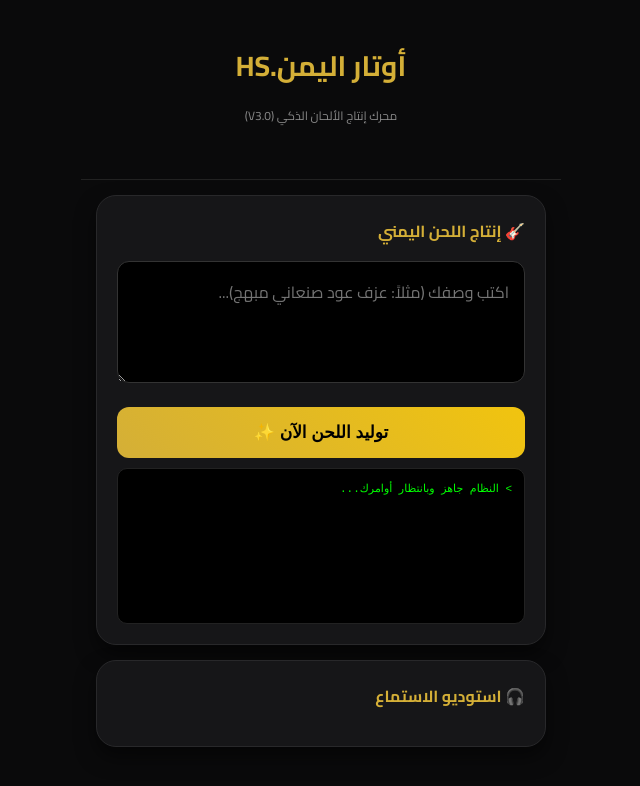
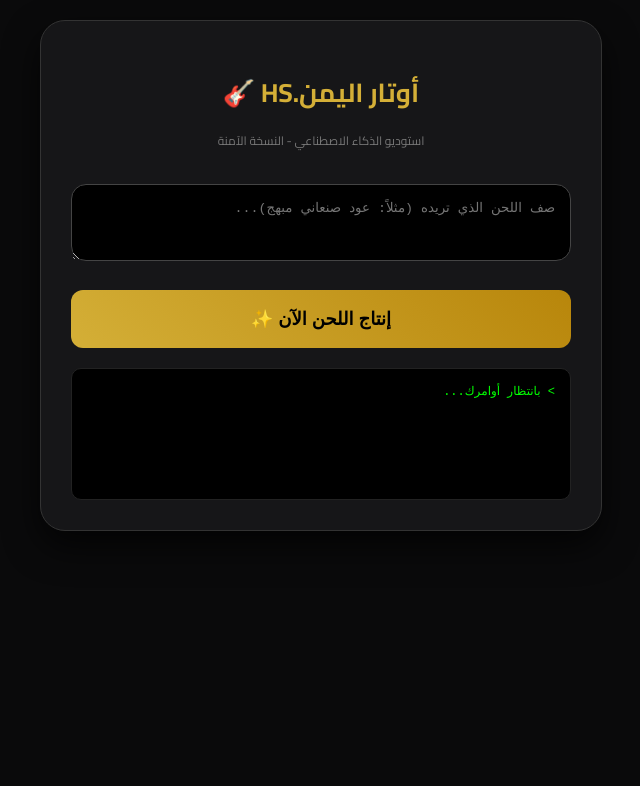
Before and after one commit to hamdiscander-collab/Owtar-yemen, a plain HTML site: page index.html in a window 1280 px wide. Shown: the whole page, without its empty margins (319-959 px from the left). Drawn offline with Linux system fonts and the light colour scheme.

Commit message:
Refactor index.html for improved layout and functionality
Updated the title and modified the layout and styles for better user experience. Replaced the music generation logic and adjusted the HTML structure.

```diff
--- a/index.html
+++ b/index.html
@@ -3,125 +3,70 @@
 <head>
     <meta charset="UTF-8">
     <meta name="viewport" content="width=device-width, initial-scale=1.0">
-    <title>أوتار اليمن.HS | الإصدار المستقر</title>
-    <script src="https://sdk.minepi.com/pi-sdk.js"></script>
+    <title>أوتار اليمن.HS | PRO</title>
     <link href="https://fonts.googleapis.com/css2?family=Cairo:wght@400;700&display=swap" rel="stylesheet">
     <style>
         :root { --gold: #d4af37; --dark: #0a0a0b; --card: #161618; }
-        body { font-family: 'Cairo', sans-serif; background: var(--dark); color: white; margin: 0; padding: 0; display: flex; justify-content: center; }
-        .app-wrapper { width: 100%; max-width: 480px; min-height: 100vh; padding-bottom: 50px; }
-        .header { padding: 40px 20px; text-align: center; border-bottom: 1px solid #222; }
-        .header h1 { color: var(--gold); font-size: 28px; margin: 0; }
-        .section-card { background: var(--card); margin: 15px; border-radius: 20px; padding: 20px; border: 1px solid #28282a; box-shadow: 0 10px 20px rgba(0,0,0,0.5); }
-        .section-title { font-size: 16px; color: var(--gold); margin-bottom: 15px; font-weight: bold; }
-        textarea { width: 100%; background: #000; border: 1px solid #333; border-radius: 12px; color: #fff; padding: 15px; font-family: 'Cairo', sans-serif; box-sizing: border-box; font-size: 16px; outline: none; }
-        textarea:focus { border-color: var(--gold); }
-        .btn-generate { background: linear-gradient(45deg, var(--gold), #f1c40f); color: #000; border: none; width: 100%; padding: 15px; border-radius: 12px; font-weight: bold; cursor: pointer; margin-top: 15px; font-size: 17px; transition: 0.3s; }
-        .btn-generate:active { transform: scale(0.95); }
-        .process-log { background: #000; border-radius: 10px; padding: 12px; font-family: monospace; font-size: 11px; color: #00ff00; height: 130px; overflow-y: auto; margin-top: 10px; text-align: right; border: 1px solid #222; line-height: 1.6; }
-        .player-box { display: none; margin-top: 15px; background: #222; padding: 15px; border-radius: 15px; border: 1px solid var(--gold); }
-        audio { width: 100%; filter: invert(100%); opacity: 0.8; }
-        .loader { display: none; border: 3px solid #333; border-top: 3px solid var(--gold); border-radius: 50%; width: 20px; height: 20px; animation: spin 1s linear infinite; margin: 10px auto; }
-        @keyframes spin { 0% { transform: rotate(0deg); } 100% { transform: rotate(360deg); } }
+        body { font-family: 'Cairo', sans-serif; background: var(--dark); color: white; margin: 0; padding: 20px; text-align: center; }
+        .app-card { max-width: 500px; margin: auto; background: var(--card); border-radius: 25px; padding: 30px; border: 1px solid #333; box-shadow: 0 15px 35px rgba(0,0,0,0.7); }
+        h1 { color: var(--gold); margin-bottom: 5px; font-size: 26px; }
+        textarea { width: 100%; background: #000; border: 1px solid #444; border-radius: 15px; color: #fff; padding: 15px; margin-top: 20px; box-sizing: border-box; outline: none; }
+        .btn-main { background: linear-gradient(45deg, var(--gold), #b8860b); color: #000; border: none; width: 100%; padding: 18px; border-radius: 12px; font-weight: bold; font-size: 18px; cursor: pointer; margin-top: 20px; transition: 0.3s; }
+        .btn-main:active { transform: scale(0.96); }
+        .status-box { background: #000; color: #00ff00; font-family: monospace; font-size: 12px; padding: 15px; margin-top: 20px; border-radius: 10px; text-align: right; height: 100px; overflow-y: auto; border: 1px solid #222; }
+        #player { display: none; margin-top: 25px; width: 100%; filter: invert(1); }
     </style>
 </head>
 <body>
 
-<div class="app-wrapper">
-    <div class="header">
-        <h1>أوتار اليمن.HS</h1>
-        <p style="color:#888; font-size:12px;">محرك إنتاج الألحان الذكي (V3.0)</p>
-    </div>
+<div class="app-card">
+    <h1>أوتار اليمن.HS 🎸</h1>
+    <p style="color:#777; font-size:12px;">استوديو الذكاء الاصطناعي - النسخة الآمنة</p>
 
-    <div class="section-card">
-        <div class="section-title">🎸 إنتاج اللحن اليمني</div>
-        <textarea id="promptArea" rows="3" placeholder="اكتب وصفك (مثلاً: عزف عود صنعاني مبهج)..."></textarea>
-        <button id="mainBtn" class="btn-generate" onclick="generateMusic()">توليد اللحن الآن ✨</button>
-        <div id="loader" class="loader"></div>
-        <div id="logBox" class="process-log">> النظام جاهز وبانتظار أوامرك...</div>
-    </div>
+    <textarea id="promptInput" rows="3" placeholder="صف اللحن الذي تريده (مثلاً: عود صنعاني مبهج)..."></textarea>
+    <button class="btn-main" onclick="startGeneration()">إنتاج اللحن الآن ✨</button>
 
-    <div class="section-card">
-        <div class="section-title">🎧 استوديو الاستماع</div>
-        <div id="playerContainer" class="player-box">
-            <audio id="mainAudio" controls></audio>
-            <p style="text-align: center; color: var(--gold); font-size: 12px; margin-top: 10px;">تم التوليد بنجاح ✅</p>
-        </div>
-        <p id="retryNotice" style="display:none; text-align:center; font-size:11px; color:#d35400; margin-top:10px;">السيرفر يستعد.. سيتم إعادة المحاولة تلقائياً بعد ثوانٍ</p>
-    </div>
+    <div id="log" class="status-box">> بانتظار أوامرك...</div>
+    <audio id="player" controls></audio>
 </div>
 
 <script>
-    const apiKey = "";
-    const modelId = "facebook/musicgen-small";
-
-    function addToLog(msg) {
-        const log = document.getElementById('logBox');
+    function addLog(msg) {
+        const log = document.getElementById('log');
         log.innerHTML += `<br>> ${msg}`;
         log.scrollTop = log.scrollHeight;
     }
 
-    async function generateMusic() {
-        const text = document.getElementById('promptArea').value;
-        const btn = document.getElementById('mainBtn');
-        const loader = document.getElementById('loader');
+    async function startGeneration() {
+        const prompt = document.getElementById('promptInput').value;
+        if (!prompt) return alert("يرجى كتابة وصف أولاً");
 
-        if(!text) return alert("يرجى كتابة وصف اللحن");
-
-        btn.disabled = true;
-        loader.style.display = "block";
-        addToLog("بدء تشغيل المحرك الفني...");
-
-        async function query(data) {
-            const response = await fetch(
-                `https://api-inference.huggingface.co/models/${modelId}`,
-                {
-                    headers: { Authorization: `Bearer ${apiKey}`, "Content-Type": "application/json" },
-                    method: "POST",
-                    body: JSON.stringify(data),
-                }
-            );
-            return response;
-        }
+        addLog("بدء الاتصال بالجسر الآمن (Secure Bridge)...");
 
         try {
-            addToLog("إرسال طلب التوليد للسيرفر العالمي...");
-            let response = await query({ inputs: "Yemeni Oud music, traditional folk, " + text });
+            // نرسل الطلب إلى ملف generate.js الذي أنشأناه في مجلد api
+            const response = await fetch('/api/generate', {
+                method: 'POST',
+                headers: { 'Content-Type': 'application/json' },
+                body: JSON.stringify({ prompt: prompt })
+            });
 
-            // التعامل مع حالة السيرفر نائم (تحميل النموذج)
-            if (response.status === 503) {
-                addToLog("السيرفر نائم.. جاري إيقاظه (قد يستغرق 20 ثانية)...");
-                document.getElementById('retryNotice').style.display = "block";
+            if (!response.ok) throw new Error();
 
-                // إعادة محاولة ذكية بعد 20 ثانية تلقائياً
-                setTimeout(async () => {
-                    addToLog("إعادة المحاولة الآن...");
-                    generateMusic();
-                }, 20000);
-                return;
-            }
+            addLog("تم التوليد بنجاح! جاري تحميل المقطع...");
+            const blob = await response.blob();
+            const url = URL.createObjectURL(blob);
+            const player = document.getElementById('player');
+            player.src = url;
+            player.style.display = 'block';
+            player.play();
+            addLog("اكتمل العمل الفني ✅");
 
-            if (!response.ok) throw new Error("فشل الاتصال");
-
-            addToLog("تم استلام الموجات الصوتية! جاري المعالجة...");
-            const blob = await response.blob();
-            const audioUrl = URL.createObjectURL(blob);
-
-            const audio = document.getElementById('mainAudio');
-            audio.src = audioUrl;
-            document.getElementById('playerContainer').style.display = 'block';
-            document.getElementById('retryNotice').style.display = "none";
-
-            addToLog("العمل جاهز! استمتع بألحان اليمن ✅");
-            audio.play();
-
-        } catch (error) {
-            addToLog("خطأ في الشبكة.. تأكد من قوة الإنترنت وحاول مجدداً.");
-        } finally {
-            btn.disabled = false;
-            loader.style.display = "none";
+        } catch (e) {
+            addLog("خطأ: السيرفر نائم أو الشبكة ضعيفة. حاول مجدداً.");
         }
     }
 </script>
+
 </body>
 </html>
```
